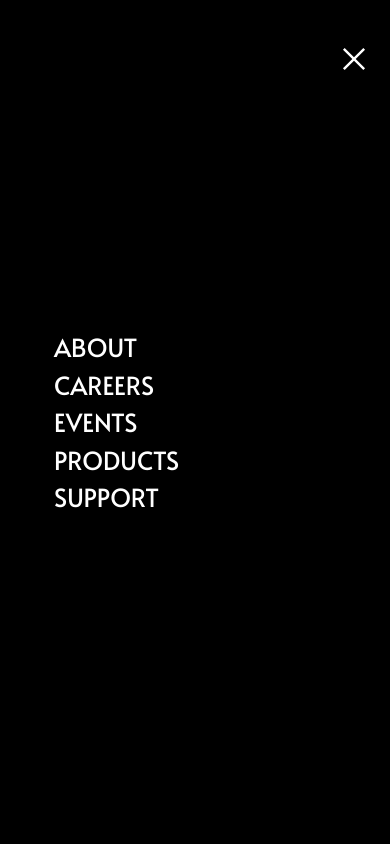
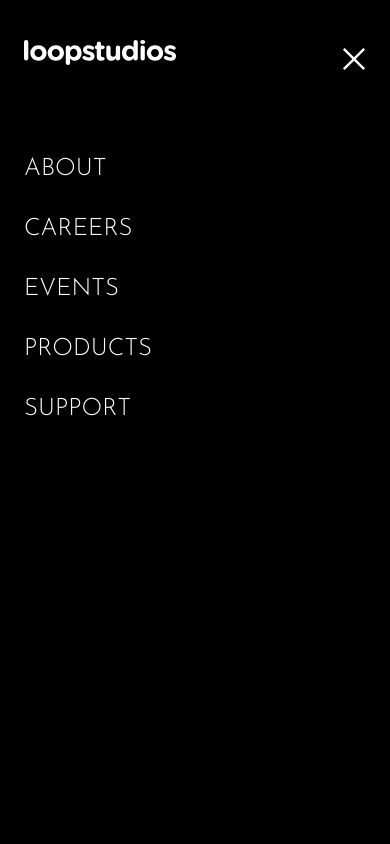
Before and after one commit to Ayyubiy90/loop-studios, a plain HTML site: page index.html in a window 390 px wide. Both pictures are taken after a click on the element 354 px from the left and 58 px from the top of the page. Shown: the top 844 px of the page. Drawn offline with Linux system fonts and the light colour scheme.

Commit message:
Finallinally solved the error appearing while trying to fix the logo to display beside the close btn; Mobile menu appears when the hamburger icon is clicked. Logo is displayed on the left side of the mobile menu header. Close button is displayed on the right side of the mobile menu header. Hamburger icon is hidden when the menu is open.

```diff
--- a/script.js
+++ b/script.js
@@ -1,15 +1,16 @@
 document.addEventListener("DOMContentLoaded", () => {
-  // Mobile menu toggle
   const hamburger = document.querySelector(".hamburger");
-  const navLinks = document.querySelector(".nav-links");
+  const mobileMenu = document.querySelector(".mobile-menu");
+  const closeBtn = document.querySelector(".close-btn");
   const body = document.body;
 
   function toggleMenu() {
-    navLinks.classList.toggle("active");
+    mobileMenu.classList.toggle("active");
     body.classList.toggle("menu-open");
   }
 
   hamburger.addEventListener("click", toggleMenu);
+  closeBtn.addEventListener("click", toggleMenu);
 
   // Close menu when a link is clicked
   mobileMenu.querySelectorAll("a").forEach((link) => {
@@ -18,11 +19,6 @@ document.addEventListener("DOMContentLoaded", () => {
       body.classList.remove("menu-open");
     });
   });
-
-  //   hamburger.addEventListener("click", () => {
-  //     navLinks.classList.toggle("active");
-  //     hamburger.classList.toggle("active");
-  //   });
 
   // Smooth scrolling for navigation links
   document.querySelectorAll('a[href^="#"]').forEach((anchor) => {
--- a/style.css
+++ b/style.css
@@ -311,20 +311,45 @@ footer {
     display: flex;
   }
 
+  .mobile-menu {
+    display: none;
+    position: fixed;
+    top: 0;
+    left: 0;
+    right: 0;
+    bottom: 0;
+    background-color: var(--black);
+    z-index: 1000;
+    padding: 40px 24px;
+  }
+
+  .mobile-menu.active {
+    display: block;
+  }
+
   .mobile-menu-header {
-    position: absolute;
-    top: 40px;
-    left: 24px;
-    right: 24px;
     display: flex;
     justify-content: space-between;
     align-items: center;
-    width: calc(100% - 48px);
+    margin-bottom: 80px;
+  }
+
+  .mobile-menu-header .logo {
+    display: block;
+  }
+
+  .mobile-menu-header .logo img {
+    width: 152px;
   }
 
   .close-btn {
     font-size: 32px;
     cursor: pointer;
+  }
+
+  .close-btn img {
+    width: 24px; /* Adjust as needed */
+    height: 24px; /* Adjust as needed */
   }
 
   .nav-links li {
```
